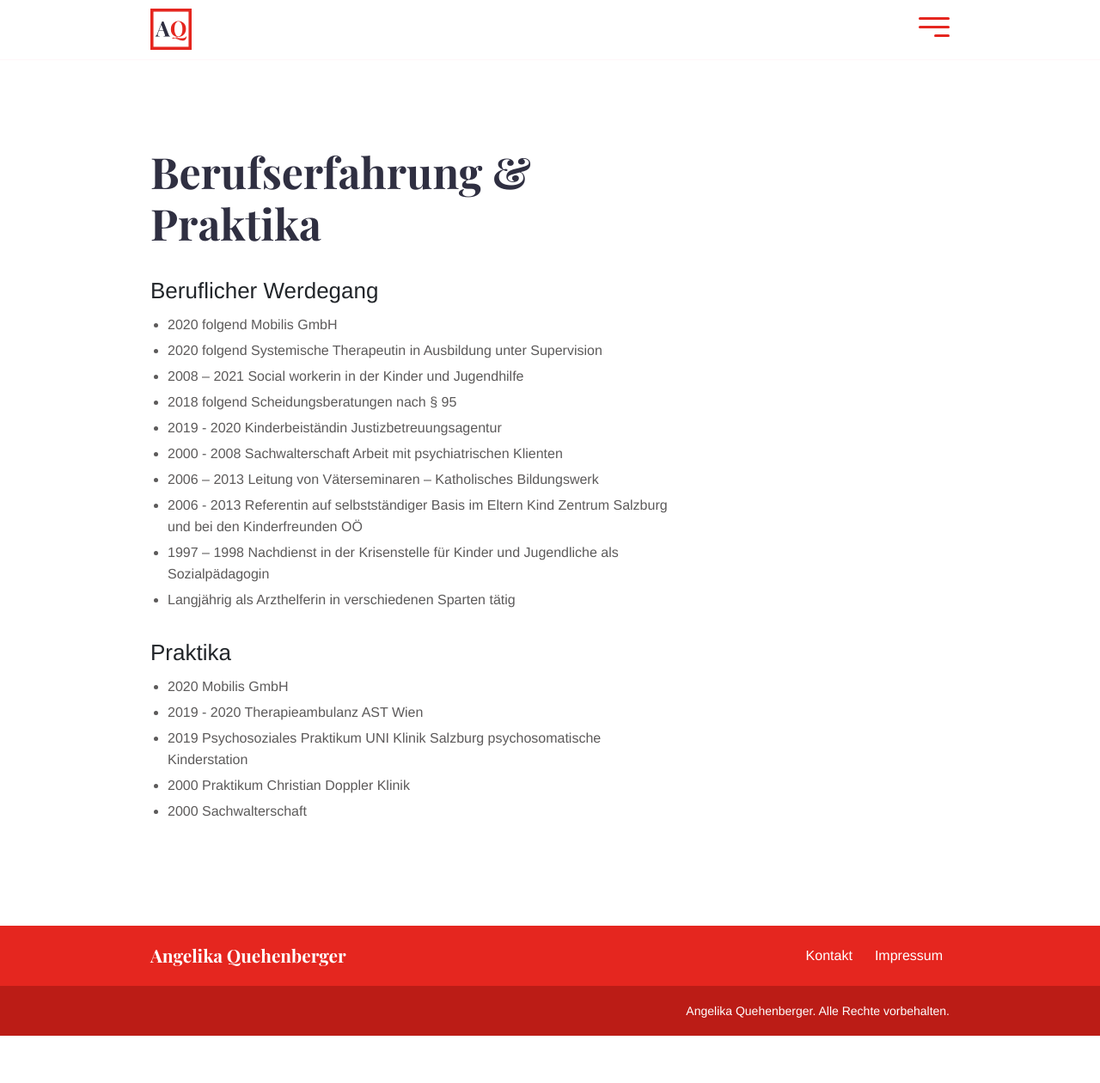
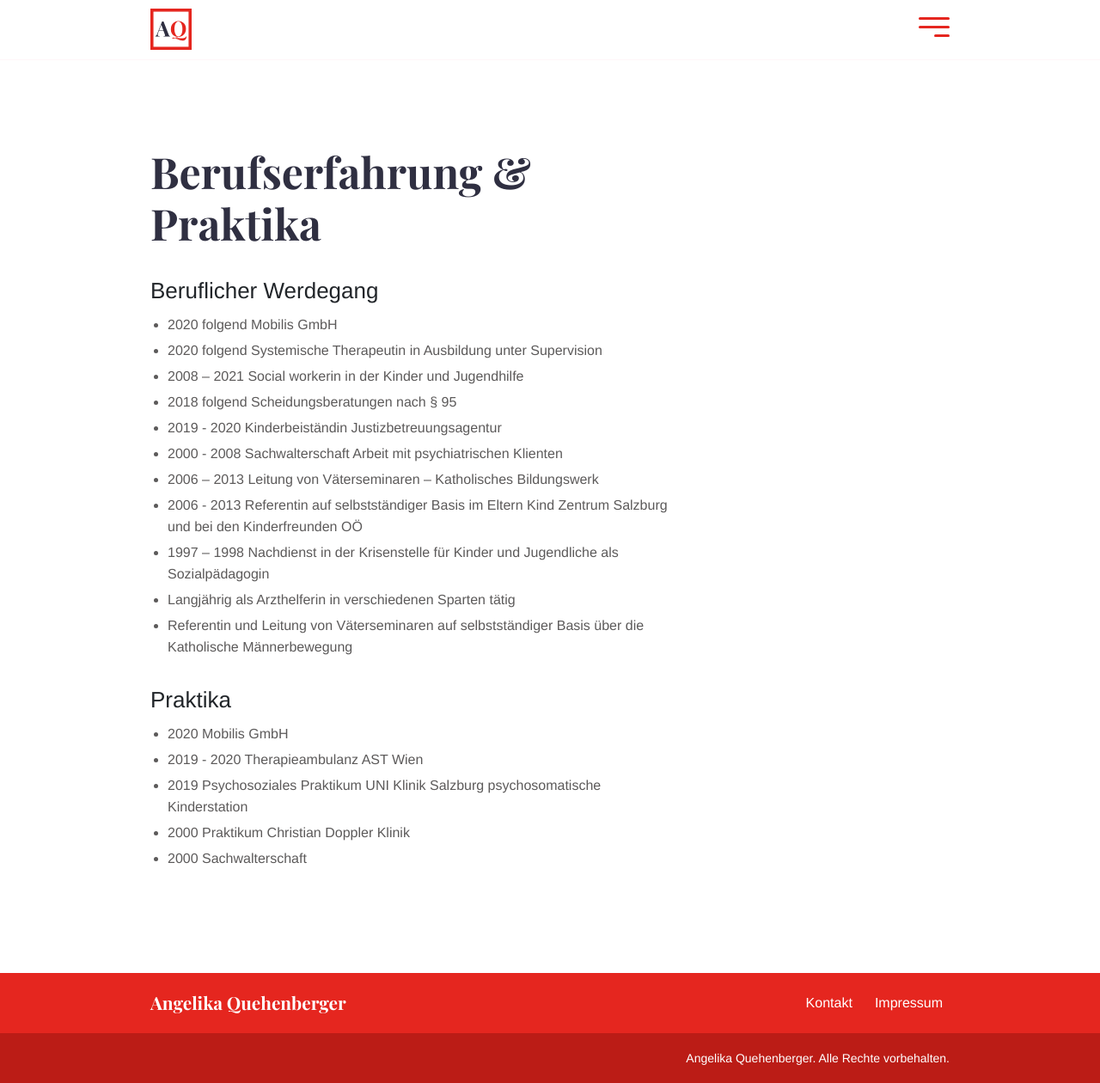
Before and after one commit to dvschnitz/angelika-quehenberger, a Jekyll site: the page built from berufserfahrung.md, in a window 1280 px wide. Shown: the whole page at 86% size. Built offline with Jekyll 4.4.1, drawn with Linux system fonts in a browser that asks for light colours; before the commit the page ends 1205 px from its top, so only the background shows below that.

Commit message:
Adapted content

```diff
--- a/berufserfahrung.md
+++ b/berufserfahrung.md
@@ -15,6 +15,7 @@ description: Über mich Berufserfahrung & Praktika
 * 2006 - 2013 Referentin auf selbstständiger Basis im Eltern Kind Zentrum Salzburg und bei den Kinderfreunden OÖ
 * 1997 – 1998 Nachdienst in der Krisenstelle für Kinder und Jugendliche als Sozialpädagogin
 * Langjährig als Arzthelferin in verschiedenen Sparten tätig
+* Referentin und Leitung von Väterseminaren auf selbstständiger Basis über die Katholische Männerbewegung
 
 ## Praktika
 * 2020 Mobilis GmbH
```
Also changed, not shown: _services/CoachingBeratung.md (+8 -9 lines).
